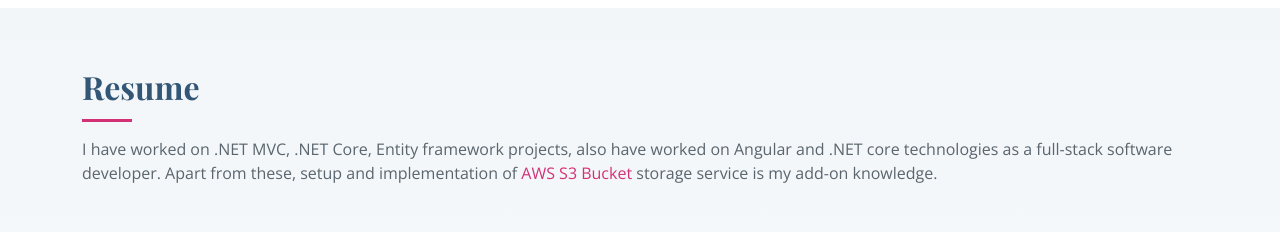
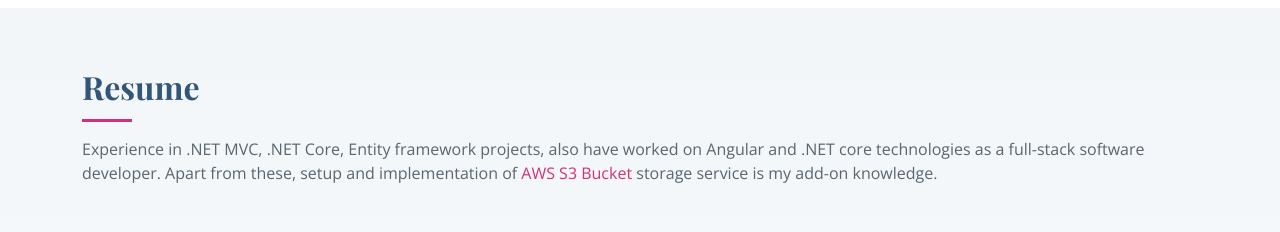
Before and after one commit to YashRanpura/developer, a plain HTML site: page index.html in a window 1280 px wide. Shown: the part 1740-1972 px from the top of the page. Drawn offline with nearby package versions, Linux system fonts and the light colour scheme; a web font is replaced by a local one.

Commit message:
description updated

```diff
--- a/index.html
+++ b/index.html
@@ -205,7 +205,7 @@
         <div class="section-title">
           <h2>Resume</h2>
           <p>
-            I have worked on .NET MVC, .NET Core, Entity framework projects, also have worked on Angular and .NET core technologies as a full-stack software developer.
+            Experience in .NET MVC, .NET Core, Entity framework projects, also have worked on Angular and .NET core technologies as a full-stack software developer.
             Apart from these, setup
             and implementation of <span style="color: #d43076;">AWS S3 Bucket</span> storage service is my add-on
             knowledge.
```
